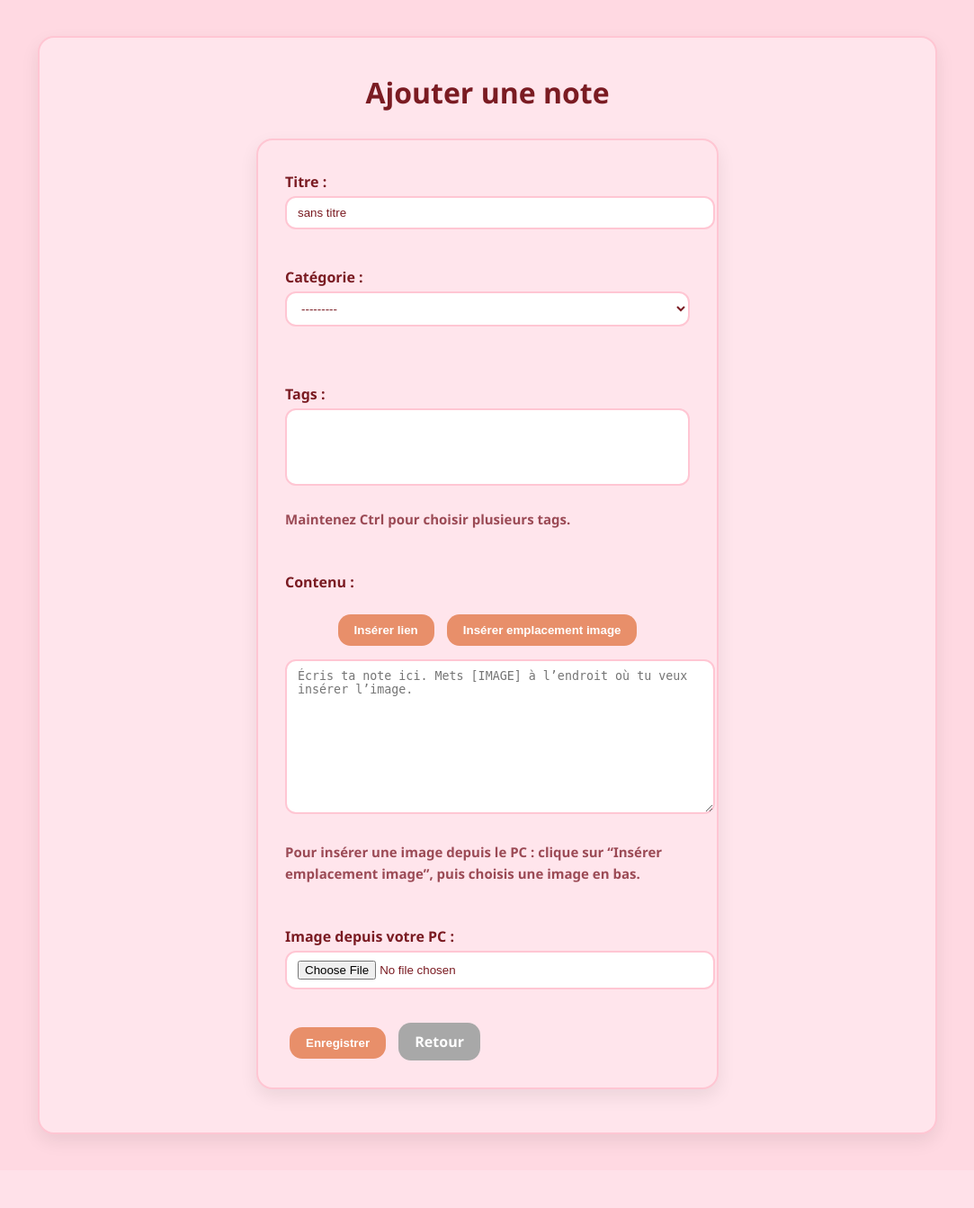
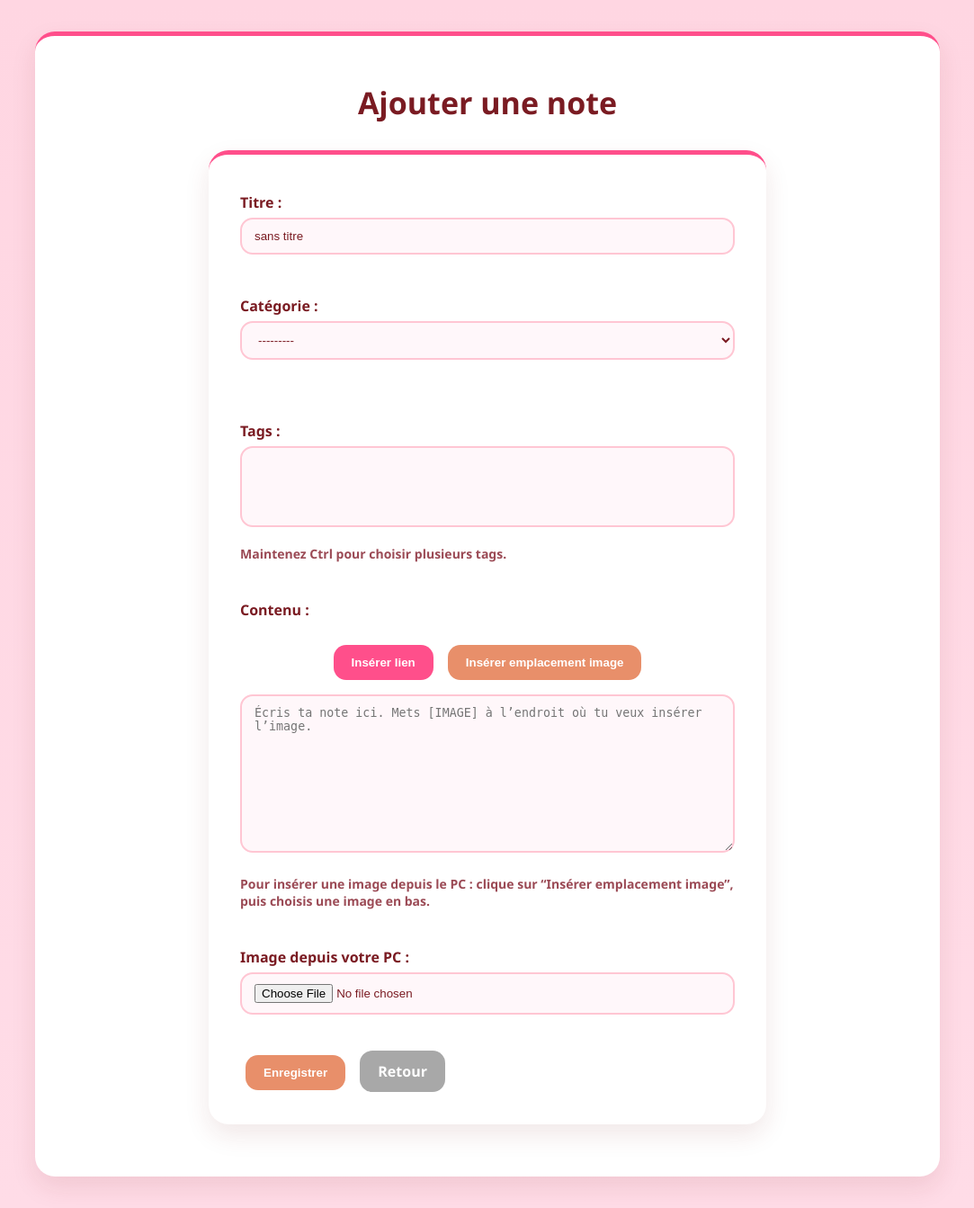
Before and after one commit to oumaima0555/notecollaborative, a Django app: page /note_liste/ajouter/ in a window 1280 px wide. Shown: the whole page at 90% size, without its empty margins (98-1181 px from the left). Before the commit the page ends 1276 px from the top, so only its background shows below. Run offline with Django 5.2, Linux system fonts and the light colour scheme; the visitor is signed in with stand-in values (Sample User, id 1); data that the repository does not hold is empty; parts of the project's set-up code (start-up, migrations or seed data) failed here and were passed over.

Commit message:
merging conflict

```diff
--- a/notecollabrative/note/static/note/css/style.css
+++ b/notecollabrative/note/static/note/css/style.css
@@ -1,78 +1,220 @@
 /* ==============================
-   DESIGN NOTE COLLABORATIVE
-   Style rose planner
+   DESIGN GLOBAL - NOTES APP
 ================================ */
 
+* {
+    box-sizing: border-box;
+}
+
 body {
-    background: #ffd9e2;
+    margin: 0;
+    background: linear-gradient(180deg, #ffd6e2 0%, #ffdce7 100%);
     font-family: "Poppins", "Segoe UI", Arial, sans-serif;
     color: #7a1b22;
     min-height: 100vh;
 }
 
-/* Conteneur général */
+/* ==============================
+   CONTAINER
+================================ */
+
 .container,
 .app-container {
-    max-width: 1000px;
-    margin: 40px auto;
-    padding: 0 20px;
+    max-width: 1050px;
+    margin: 35px auto;
+    padding: 0 22px;
 }
 
-/* Titres */
-h1, h2, h3 {
+/* ==============================
+   TITRES
+================================ */
+
+h1 {
     color: #7a1b22;
+    font-size: 34px;
+    font-weight: 900;
+    text-align: center;
+    margin-bottom: 25px;
+}
+
+h2 {
+    color: #7a1b22;
+    font-size: 26px;
     font-weight: 800;
     text-align: center;
-    margin-bottom: 20px;
+    margin-bottom: 18px;
 }
 
-/* Cartes */
+h3 {
+    color: #ff4f8b;
+    font-size: 22px;
+    font-weight: 800;
+}
+
+/* ==============================
+   CARTES
+================================ */
+
+.note-item,
 .card,
 .note-card,
 .categorie-card,
 .media-card,
 .partage-card,
 .version-card {
-    background: #ffe5ec;
-    border: 2px solid #ffc6d3;
-    border-radius: 18px;
-    padding: 20px 25px;
-    box-shadow: 0 8px 20px rgba(0,0,0,0.08);
-    margin-bottom: 18px;
+    background: #ffffff;
+    border: none;
+    border-top: 5px solid #ff4f8b;
+    border-radius: 22px;
+    padding: 28px 32px;
+    box-shadow: 0 12px 28px rgba(122, 27, 34, 0.10);
+    margin-bottom: 22px;
+    transition: 0.25s ease;
 }
 
-/* Formulaires */
-form {
-    width: 450px;
-    margin: 30px auto;
-    background: #ffe5ec;
-    border-radius: 18px;
-    border: 2px solid #ffc6d3;
-    padding: 25px 30px;
-    box-shadow: 0 8px 20px rgba(0,0,0,0.08);
+.note-item:hover {
+    transform: translateY(-3px);
+    box-shadow: 0 16px 34px rgba(122, 27, 34, 0.14);
 }
 
-/* Labels */
+/* ==============================
+   LISTES
+================================ */
+
+.note-list {
+    display: flex;
+    flex-direction: column;
+    gap: 18px;
+}
+
+.note-title {
+    color: #7a1b22;
+    font-size: 22px;
+    font-weight: 900;
+    margin-bottom: 10px;
+}
+
+.note-content {
+    color: #5f4b52;
+    font-size: 15px;
+    line-height: 1.7;
+    margin-bottom: 12px;
+}
+
+.note-meta {
+    color: #9b4a55;
+    font-size: 14px;
+    font-weight: 600;
+    margin: 8px 0;
+}
+
+/* ==============================
+   BADGES
+================================ */
+
+.badge,
+.category-badge,
+.permission-badge {
+    background: #e88f6a !important;
+    color: white !important;
+    border-radius: 999px;
+    padding: 7px 13px;
+    font-size: 12px;
+    font-weight: 800;
+}
+
+/* ==============================
+   BOUTONS
+================================ */
+
+.actions {
+    margin-top: 22px;
+    text-align: center;
+}
+
+button,
+.btn {
+    border: none;
+    border-radius: 14px !important;
+    font-weight: 800;
+    padding: 12px 20px;
+    transition: 0.2s ease;
+    display: inline-block;
+    margin: 6px;
+    text-decoration: none !important;
+    cursor: pointer;
+}
+
+button:hover,
+.btn:hover {
+    opacity: 0.95;
+    transform: translateY(-2px);
+    text-decoration: none !important;
+}
+
+/* rose principal */
+.btn-primary {
+    background: #ff4f8b !important;
+    color: white !important;
+}
+
+/* orange */
+.btn-success {
+    background: #e88f6a !important;
+    color: white !important;
+}
+
+/* gris */
+.btn-secondary {
+    background: #a8a8a8 !important;
+    color: white !important;
+}
+
+/* modifier */
+.btn-warning {
+    background: #ffd18b !important;
+    color: #7a1b22 !important;
+}
+
+/* supprimer */
+.btn-danger {
+    background: #ff7d86 !important;
+    color: white !important;
+}
+
+/* ==============================
+   FORMULAIRES
+================================ */
+
+form {
+    max-width: 620px;
+    margin: 30px auto;
+    background: white;
+    border-radius: 22px;
+    border-top: 5px solid #ff4f8b;
+    padding: 30px 35px;
+    box-shadow: 0 12px 28px rgba(122, 27, 34, 0.10);
+}
+
 label {
     display: block;
     color: #7a1b22;
-    font-weight: 600;
-    margin-bottom: 5px;
-    margin-top: 10px;
+    font-weight: 800;
+    margin-bottom: 6px;
+    margin-top: 12px;
 }
 
-/* Inputs */
 input,
 textarea,
 select,
 .form-control,
 .form-select {
     width: 100%;
-    background: white;
+    background: #fff7fa;
     border: 2px solid #ffc6d3 !important;
-    border-radius: 12px !important;
-    padding: 9px 12px;
-    margin-bottom: 10px;
+    border-radius: 14px !important;
+    padding: 11px 14px;
+    margin-bottom: 12px;
     color: #7a1b22;
 }
 
@@ -82,214 +224,31 @@ select:focus,
 .form-control:focus,
 .form-select:focus {
     outline: none;
-    border-color: #f29bb2 !important;
-    box-shadow: 0 0 0 3px rgba(242, 155, 178, 0.25);
+    border-color: #ff4f8b !important;
+    box-shadow: 0 0 0 4px rgba(255, 79, 139, 0.18);
 }
 
-/* Boutons généraux */
-button,
-.btn {
-    border: none;
-    border-radius: 14px !important;
-    font-weight: 700;
-    padding: 10px 18px;
-    transition: 0.2s;
+/* ==============================
+   COMMENTAIRES / VERSIONS
+================================ */
+
+.version-box {
+    background: #fff7fa;
+    border: 2px solid #ffc6d3;
+    border-radius: 16px;
+    padding: 16px 18px;
+    margin-bottom: 14px;
 }
 
-button:hover,
-.btn:hover {
-    opacity: 0.9;
-    transform: translateY(-1px);
-}
-
-/* Bouton principal */
-.btn-primary,
-.btn-success {
-    background: #e88f6a !important;
-    color: white !important;
-}
-
-/* Bouton retour */
-.btn-secondary {
-    background: #a8a8a8 !important;
-    color: white !important;
-}
-
-/* Bouton modifier */
-.btn-warning {
-    background: #ffd18b !important;
-    color: #7a1b22 !important;
-}
-
-/* Bouton supprimer */
-.btn-danger {
-    background: #ff8a8a !important;
-    color: white !important;
-}
-
-/* Liens */
-a {
-    color: #7a1b22;
-    font-weight: 600;
-    text-decoration: none;
-}
-
-a:hover {
-    text-decoration: underline;
-}
-
-/* Liste des notes */
-.note-list {
-    display: flex;
-    flex-direction: column;
-    gap: 15px;
-}
-
-.note-item {
-    background: #ffe5ec;
-    border: 2px solid #ffc6d3;
-    border-radius: 18px;
-    padding: 18px 22px;
-    box-shadow: 0 8px 20px rgba(0,0,0,0.08);
-    transition: 0.2s;
-}
-
-.note-item:hover {
-    transform: translateX(4px);
-    background: #fff0f5;
-}
-
-/* Titre de note */
-.note-title {
-    color: #7a1b22;
-    font-size: 20px;
-    font-weight: 800;
-    margin-bottom: 8px;
-}
-
-/* Contenu de note */
-.note-content {
-    color: #7a1b22;
-    font-size: 15px;
-    margin-bottom: 10px;
-}
-
-/* Informations */
-.note-meta {
-    color: #9b4a55;
-    font-size: 13px;
-    font-weight: 600;
-}
-
-/* Badges : catégorie / permission / version */
-.badge,
-.category-badge,
-.permission-badge {
-    background: #e88f6a !important;
-    color: white !important;
-    border-radius: 999px;
-    padding: 6px 12px;
-    font-size: 12px;
-    font-weight: 700;
-}
-
-/* Liste détails */
-.list-group {
-    width: 500px;
-    margin: 25px auto;
-    background: #ffe5ec;
-    border-radius: 18px;
-    border: 2px solid #ffc6d3;
-    padding: 15px 10px;
-    box-shadow: 0 8px 20px rgba(0,0,0,0.08);
-}
-
-.list-group-item {
-    background: white;
-    border: none;
-    margin: 6px 10px;
-    border-radius: 12px;
-    padding: 12px 14px;
-    color: #7a1b22;
-}
-
-.list-group-item strong {
-    color: #7a1b22;
-}
-
-/* Alertes */
-.alert-danger {
-    background: #ffb3c0;
-    border: 1px solid #d16b7a;
-    color: #7a1b22;
-    border-radius: 12px;
-}
-
-.alert-success {
-    background: #d1fae5;
-    border: 1px solid #10b981;
-    color: #065f46;
-    border-radius: 12px;
-}
-
-/* Responsive */
-@media (max-width: 600px) {
-    form,
-    .list-group {
-        width: 90%;
-    }
-
-    .container,
-    .app-container {
-        margin: 20px auto;
-    }
-}
-.note-item .btn {
-    width: auto;
-    display: inline-block;
-    margin: 5px;
-}
-
-.container > div .btn {
-    width: auto;
-    display: inline-block;
-}
 /* ==============================
-   DETAILS NOTE
+   CATÉGORIES / ICONES
 ================================ */
 
-.actions {
-    margin-top: 20px;
-    text-align: center;
-}
-
-.actions .btn {
-    width: auto;
-    display: inline-block;
-    margin: 5px;
-}
-
-.version-box {
-    background: white;
-    border: 2px solid #ffc6d3;
-    border-radius: 14px;
-    padding: 12px 15px;
-    margin-bottom: 10px;
-}
-
-.note-item h1,
-.note-item h2 {
-    text-align: center;
-}
-
-.note-item p {
-    font-size: 15px;
-    line-height: 1.6;
-}
 .categorie-row {
     display: flex;
     justify-content: space-between;
     align-items: center;
+    gap: 15px;
 }
 
 .categorie-actions {
@@ -305,7 +264,7 @@ a:hover {
     display: flex;
     align-items: center;
     justify-content: center;
-    font-size: 20px;
+    font-size: 19px;
     transition: 0.2s;
 }
 
@@ -314,9 +273,142 @@ a:hover {
 }
 
 .edit-icon {
-    background-color: #ffd27d;
+    background-color: #ffd18b;
 }
 
 .delete-icon {
-    background-color: #ff7f7f;
+    background-color: #ff7d86;
 }
+
+/* ==============================
+   NAVBAR DASHBOARD
+================================ */
+
+.navbar {
+    background: linear-gradient(90deg, #ff4f8b, #fb75a4);
+    padding: 18px 35px;
+    display: flex;
+    justify-content: space-between;
+    align-items: center;
+    box-shadow: 0 8px 20px rgba(122, 27, 34, 0.15);
+}
+
+.navbar h2,
+.navbar h1 {
+    color: white;
+    margin: 0;
+    font-size: 28px;
+}
+
+.navbar a,
+.nav-btn {
+    background: white;
+    color: #ff4f8b !important;
+    padding: 11px 18px;
+    border-radius: 14px;
+    margin-left: 10px;
+    text-decoration: none !important;
+    font-weight: 800;
+}
+
+/* ==============================
+   DASHBOARD CARDS
+================================ */
+
+.dashboard-cards {
+    display: grid;
+    grid-template-columns: repeat(3, 1fr);
+    gap: 22px;
+    margin-top: 30px;
+}
+
+.dashboard-card {
+    background: white;
+    border-radius: 22px;
+    padding: 30px;
+    box-shadow: 0 12px 28px rgba(122, 27, 34, 0.10);
+    border-top: 5px solid #ff4f8b;
+}
+
+.dashboard-card h3 {
+    color: #ff4f8b;
+    margin-bottom: 15px;
+}
+
+.dashboard-card p {
+    color: #5f4b52;
+    line-height: 1.7;
+}
+
+/* ==============================
+   LIENS
+================================ */
+
+a {
+    color: #7a1b22;
+    font-weight: 700;
+    text-decoration: none;
+}
+
+a:hover {
+    text-decoration: none;
+}
+
+/* ==============================
+   RESPONSIVE
+================================ */
+
+@media (max-width: 900px) {
+    .dashboard-cards {
+        grid-template-columns: 1fr;
+    }
+
+    .categorie-row {
+        flex-direction: column;
+        align-items: flex-start;
+    }
+}
+
+@media (max-width: 600px) {
+    .container,
+    .app-container {
+        margin: 20px auto;
+        padding: 0 14px;
+    }
+
+    form {
+        width: 100%;
+        padding: 22px;
+    }
+
+    h1 {
+        font-size: 26px;
+    }
+
+    .btn {
+        width: 100%;
+        text-align: center;
+    }
+
+    .navbar {
+        flex-direction: column;
+        gap: 12px;
+    }
+}
+.actions {
+    position: relative;
+    z-index: 50;
+}
+
+.actions a,
+.actions .btn,
+.btn {
+    position: relative;
+    z-index: 100;
+    pointer-events: auto !important;
+    cursor: pointer !important;
+}
+
+.note-item {
+    position: relative;
+}
--- a/notecollabrative/note/views.py
+++ b/notecollabrative/note/views.py
@@ -137,23 +137,31 @@ def exporter_pdf(request, note_id):
 
     p.showPage()
     p.save()
-
     return response
 
 @login_required
 def note_detail(request, id):
-    note = get_object_or_404(
-        Note.objects.filter(
-            Q(utilisateur=request.user) | Q(partages__collaborateur=request.user)
-        ).distinct(),
-        id=id
-    )
+    # Si l'utilisateur est admin, il peut voir toutes les notes
+    if request.user.is_superuser:
+        note = get_object_or_404(Note, id=id)
+
+    # Sinon, l'utilisateur normal voit seulement :
+    # - ses propres notes
+    # - les notes partagées avec lui
+    else:
+        note = get_object_or_404(
+            Note.objects.filter(
+                Q(utilisateur=request.user) | Q(partages__collaborateur=request.user)
+            ).distinct(),
+            id=id
+        )
 
     medias = note.medias.all()
     partages = note.partages.all()
     versions = note.versions.all().order_by('-date_modification')
 
-    est_proprietaire = note.utilisateur == request.user
+    # L'admin est considéré comme propriétaire pour avoir tous les boutons
+    est_proprietaire = note.utilisateur == request.user or request.user.is_superuser
 
     partage_user = Partage.objects.filter(
         note=note,
@@ -323,14 +331,18 @@ def version(request, note_id):
         'note': note,
         'versions': versions
     })
+
 @login_required
 def media_liste(request, note_id):
-    note = get_object_or_404(
-        Note.objects.filter(
-            Q(utilisateur=request.user) | Q(partages__collaborateur=request.user)
-        ).distinct(),
-        id=note_id
-    )
+    if request.user.is_superuser:
+        note = get_object_or_404(Note, id=note_id)
+    else:
+        note = get_object_or_404(
+            Note.objects.filter(
+                Q(utilisateur=request.user) | Q(partages__collaborateur=request.user)
+            ).distinct(),
+            id=note_id
+        )
 
     medias_internes = note.medias.filter(est_interne=True).order_by('-date_upload')
     medias_supplementaires = note.medias.filter(est_interne=False).order_by('-date_upload')
@@ -341,7 +353,7 @@ def media_liste(request, note_id):
     liens_textes = re.findall(r'https?://[^\s<>"\']+', contenu)
     liens_internes = list(dict.fromkeys(liens_html + liens_textes))
 
-    est_proprietaire = note.utilisateur == request.user
+    est_proprietaire = note.utilisateur == request.user or request.user.is_superuser
 
     partage_user = Partage.objects.filter(
         note=note,
```
Also changed, not shown: notecollabrative/commentaire/views.py (+37 -5 lines), notecollabrative/note/templates/note/media_form.html (+31 -9 lines), notecollabrative/note/templates/note/partage_form.html (+14 -12 lines).
